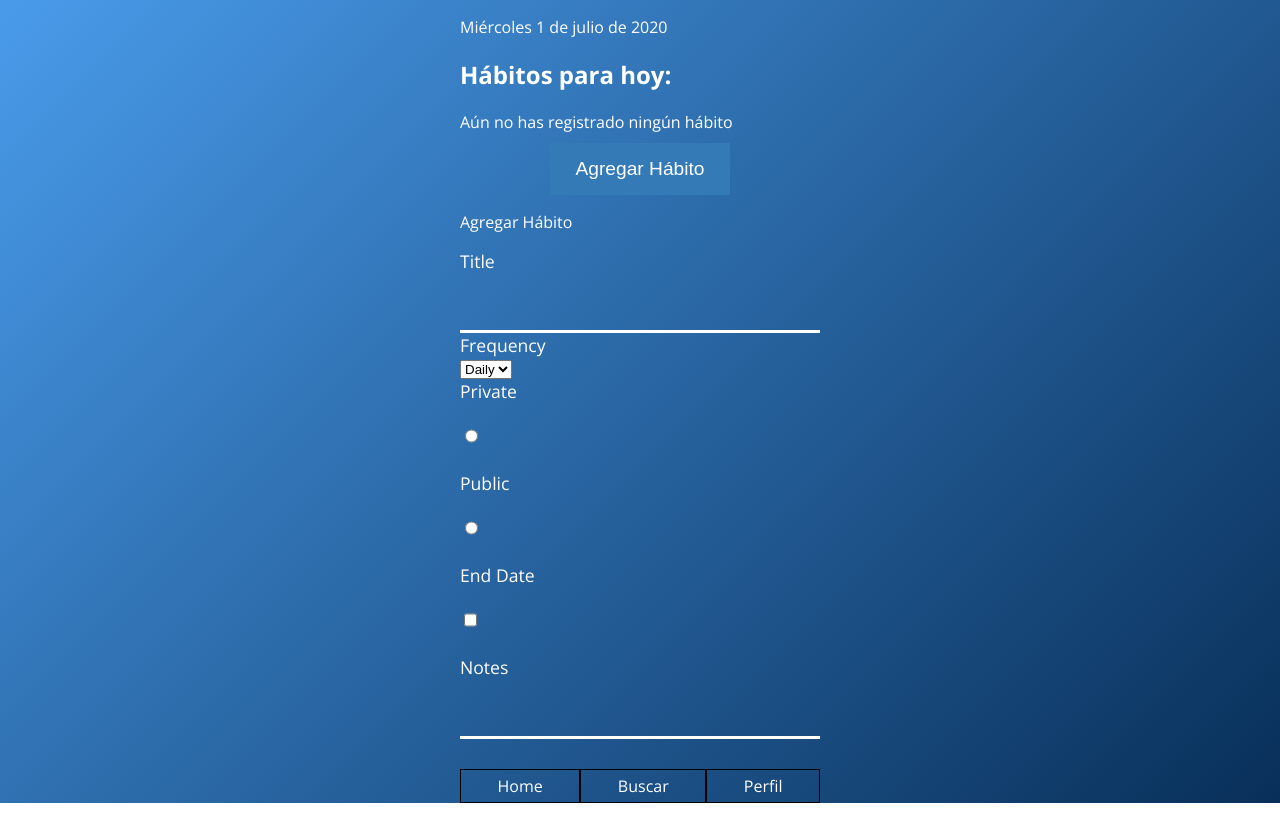
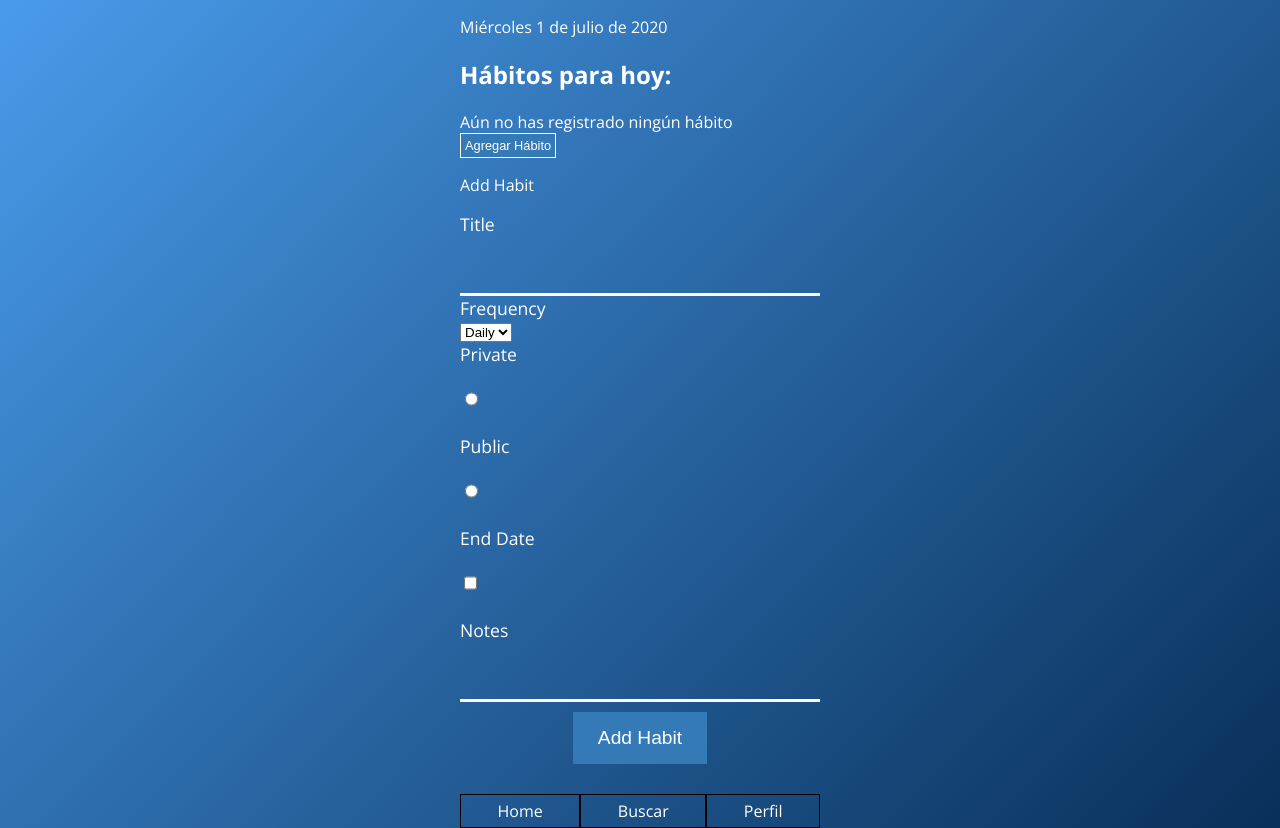
Before and after one commit to dejavuhq/sub-routines-frontend, a React app: page /home in a window 1280 px wide. Before the commit the page ends 803 px from the top, so only its background shows below. Built offline with nearby package versions, Linux system fonts and the light colour scheme.

Commit message:
button styles

```diff
--- a/src/assets/styles/main.scss
+++ b/src/assets/styles/main.scss
@@ -71,3 +71,11 @@ h1 {
 .text-center {
   text-align: center;
 }
+.small-btn {
+  font-size: 0.8rem;
+  padding: 4px;
+  font-weight: 400;
+  border: 1px solid white;
+  display: inline;
+  margin: 0;
+}
--- a/src/components/AddHabit.jsx
+++ b/src/components/AddHabit.jsx
@@ -3,7 +3,7 @@ import React from 'react';
 const AddHabit = () => {
   return (
     <>
-      <p>Agregar Hábito</p>
+      <p>Add Habit</p>
       <form action="">
         <label htmlFor="title">Title</label>
         <input type="text"/>
@@ -19,6 +19,7 @@ const AddHabit = () => {
         <input type="checkbox" id="end-date" name="end-date" value="End Date" />
         <label htmlFor="habit-notes">Notes</label>
         <input id="habit-notes" type="text" />
+        <button type="submit">Add Habit</button>
       </form>
     </>
   );
--- a/src/components/Home.jsx
+++ b/src/components/Home.jsx
@@ -8,7 +8,7 @@ const Home = () => {
       <header className='header'>
         <p>Miércoles 1 de julio de 2020</p>
         <h2>Hábitos para hoy:</h2>
-        <p>Aún no has registrado ningún hábito <button>Agregar Hábito</button></p>
+        <p>Aún no has registrado ningún hábito <button className="small-btn">Agregar Hábito</button></p>
         <AddHabit />
       </header>
       <Nav />
--- a/src/components/NotFound.jsx
+++ b/src/components/NotFound.jsx
@@ -1,6 +1,6 @@
 import React from 'react';
 
-const Home = () => {
+const NotFound = () => {
   return (
     <header className='header'>
       <h1>404 Not Found</h1>
@@ -8,4 +8,4 @@ const Home = () => {
   );
 }
 
-export default Home;
+export default NotFound;
```
